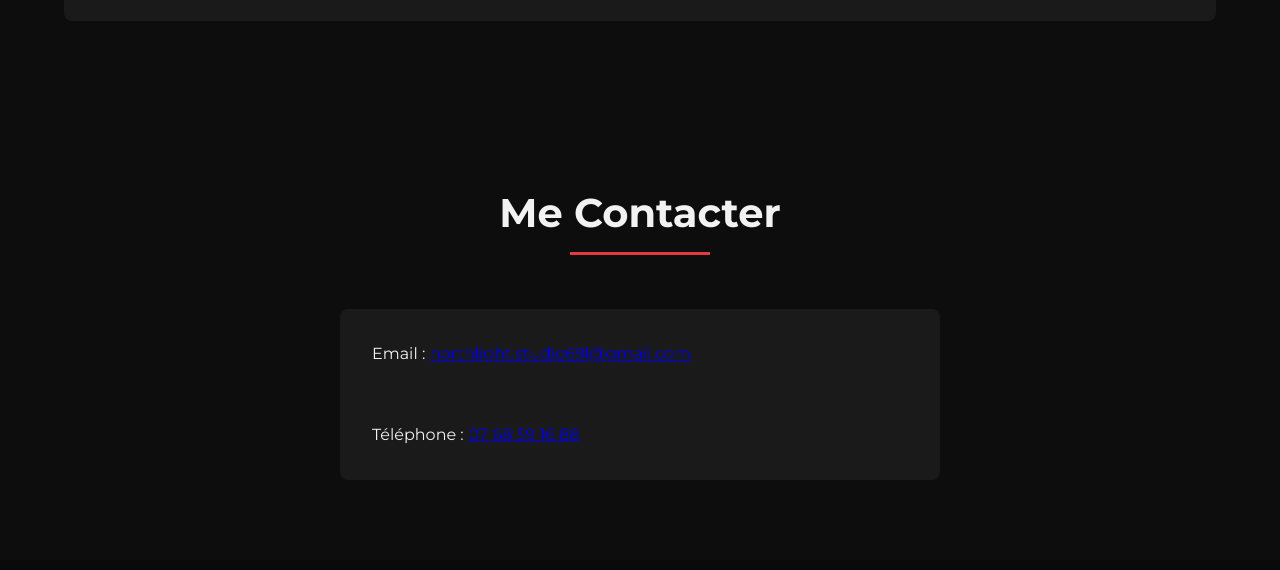
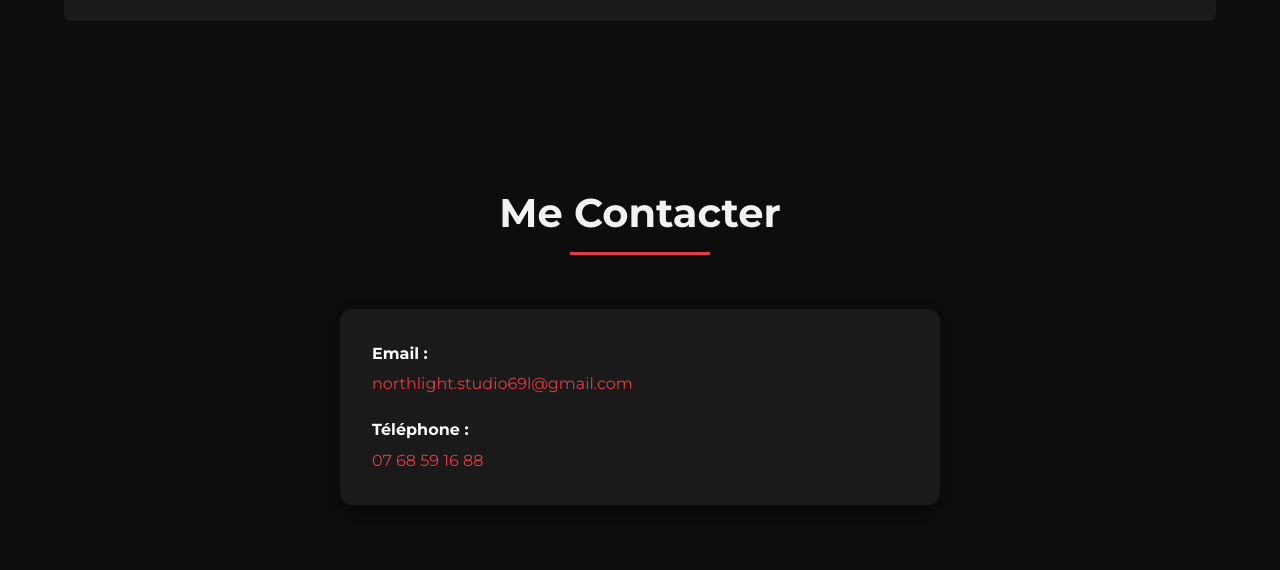
Before and after one commit to martinfaure/northlightstudio, a plain HTML site: page index.html in a window 1280 px wide. Shown: the part 4783-5353 px from the top of the page. Drawn offline with Linux system fonts and the light colour scheme.

Commit message:
change form style

```diff
--- a/index.html
+++ b/index.html
@@ -281,13 +281,19 @@
           <h2>Me Contacter</h2>
         </div>
         <div class="contact-form">
-          <span
-            >Email :
-            <a href="mailto:northlight.studio69l@gmail.com"
-              >northlight.studio69l@gmail.com</a
-            > </span
-          ><br />
-          <span>Téléphone : <a href="tel:+33768591688">07 68 59 16 88</a></span>
+          <div class="contact-item">
+            <span class="label">Email :</span>
+            <a
+              href="mailto:northlight.studio69l@gmail.com"
+              class="contact-link"
+            >
+              northlight.studio69l@gmail.com
+            </a>
+          </div>
+          <div class="contact-item">
+            <span class="label">Téléphone :</span>
+            <a href="tel:+33768591688" class="contact-link"> 07 68 59 16 88 </a>
+          </div>
         </div>
       </div>
     </section>
--- a/style.css
+++ b/style.css
@@ -341,12 +341,48 @@ section {
 .contact-form {
   display: flex;
   flex-direction: column;
-  gap: 15px;
+  gap: 20px;
   max-width: 600px;
   margin: 0 auto;
   background-color: #1a1a1a;
   padding: 2rem;
-  border-radius: 8px;
+  border-radius: 12px;
+  color: #ffffff;
+  box-shadow: 0 4px 12px rgba(0, 0, 0, 0.4);
+}
+
+.contact-item {
+  display: flex;
+  flex-direction: column;
+}
+
+.label {
+  font-weight: bold;
+  margin-bottom: 5px;
+  font-size: 1rem;
+}
+
+.contact-link {
+  color: #e63946;
+  text-decoration: none;
+  font-size: 1rem;
+  word-break: break-word;
+}
+
+.contact-link:hover {
+  text-decoration: underline;
+}
+
+/* Responsive design */
+@media (max-width: 480px) {
+  .contact-form {
+    padding: 1.5rem;
+  }
+
+  .label,
+  .contact-link {
+    font-size: 0.95rem;
+  }
 }
 
 .form-group {
```
